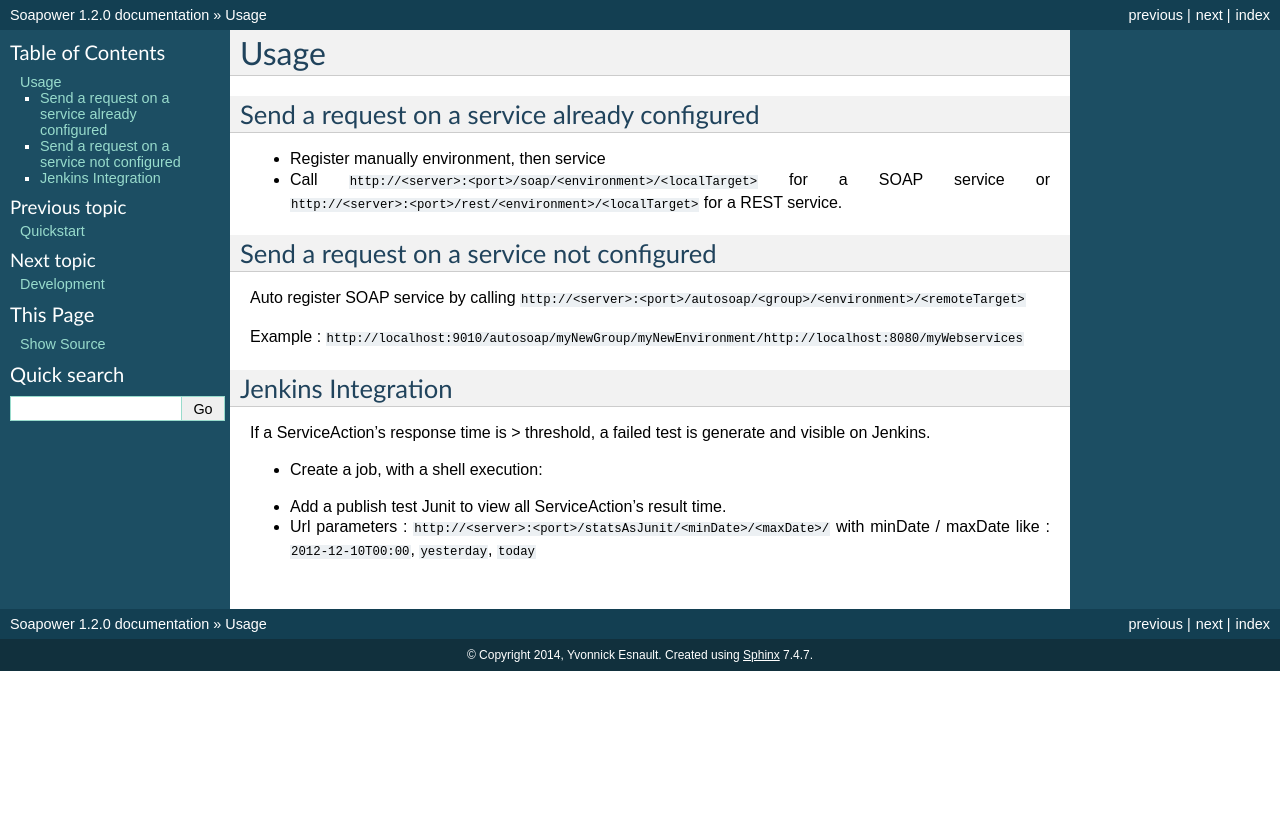
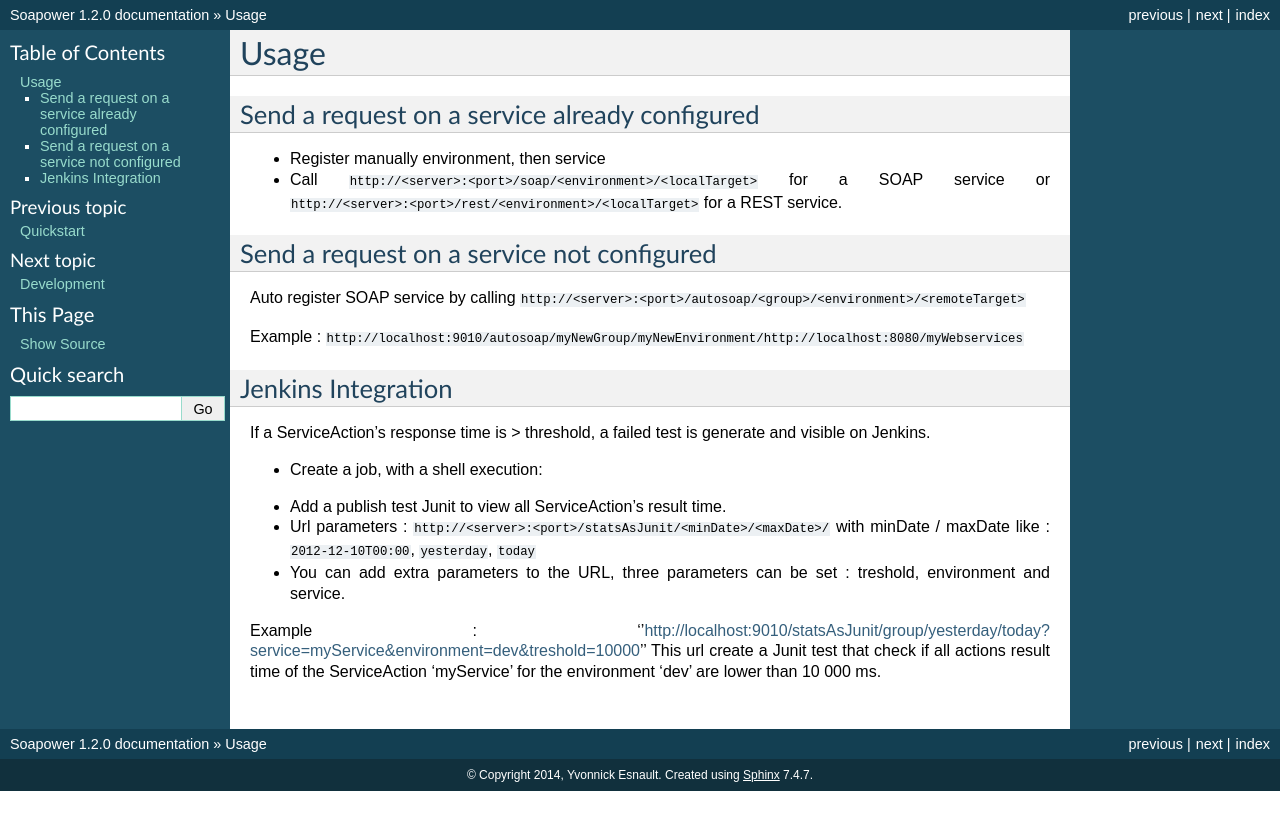
Before and after one commit to soapower/docs, a Sphinx documentation site: the page built from source/usage.txt, in a window 1280 px wide. Shown: the top 830 px of the page. Built offline with Sphinx 7.4.7, drawn with Linux system fonts in a browser that asks for light colours.

Commit message:
Add documentation for statsAsJunit

```diff
--- a/source/usage.txt
+++ b/source/usage.txt
@@ -26,3 +26,7 @@ If a ServiceAction's response time is > threshold, a failed test is generate and
 
 * Add a publish test Junit to view all ServiceAction's result time.
 * Url parameters : ``http://<server>:<port>/statsAsJunit/<minDate>/<maxDate>/`` with minDate / maxDate like : ``2012-12-10T00:00``, ``yesterday``, ``today``
+* You can add extra parameters to the URL, three parameters can be set : treshold, environment and service.
+Example :
+''http://localhost:9010/statsAsJunit/group/yesterday/today?service=myService&environment=dev&treshold=10000''
+This url create a Junit test that check if all actions result time of the ServiceAction 'myService' for the environment 'dev' are lower than 10 000 ms.
```
